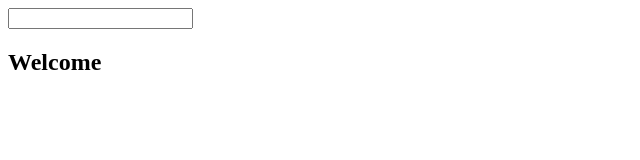
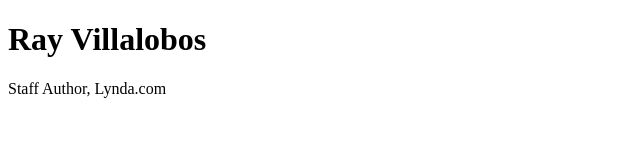
Before and after one commit to ck-86/ContactBook, a plain HTML site: page public/index.html in a window 1280 px wide. Shown: the whole page, without its empty margins (0-640 px from the left). Drawn offline with Linux system fonts and the light colour scheme.

Commit message:
Chap 03 - Understanding MVC in angular

```diff
--- a/public/index.html
+++ b/public/index.html
@@ -5,7 +5,23 @@
 	<script src="lib/angular.min.js"></script>
 </head>
 <body>
-	<input type="text" ng-model="name">
-	<h2>Welcome {{name}}</h2>
+
+<div ng-controller = "MyController">
+	<h1>{{author.name}}</h1>
+	<p>{{author.title + ', ' + author.company}}</p>
+</div>
+
+
+	<script type="text/javascript">
+
+	function MyController($scope){
+		$scope.author = {
+			'name' : 'Ray Villalobos',
+			'title' : 'Staff Author',
+			'company' : 'Lynda.com'
+		}
+	}
+
+	</script>
 </body>
 </html>
```
